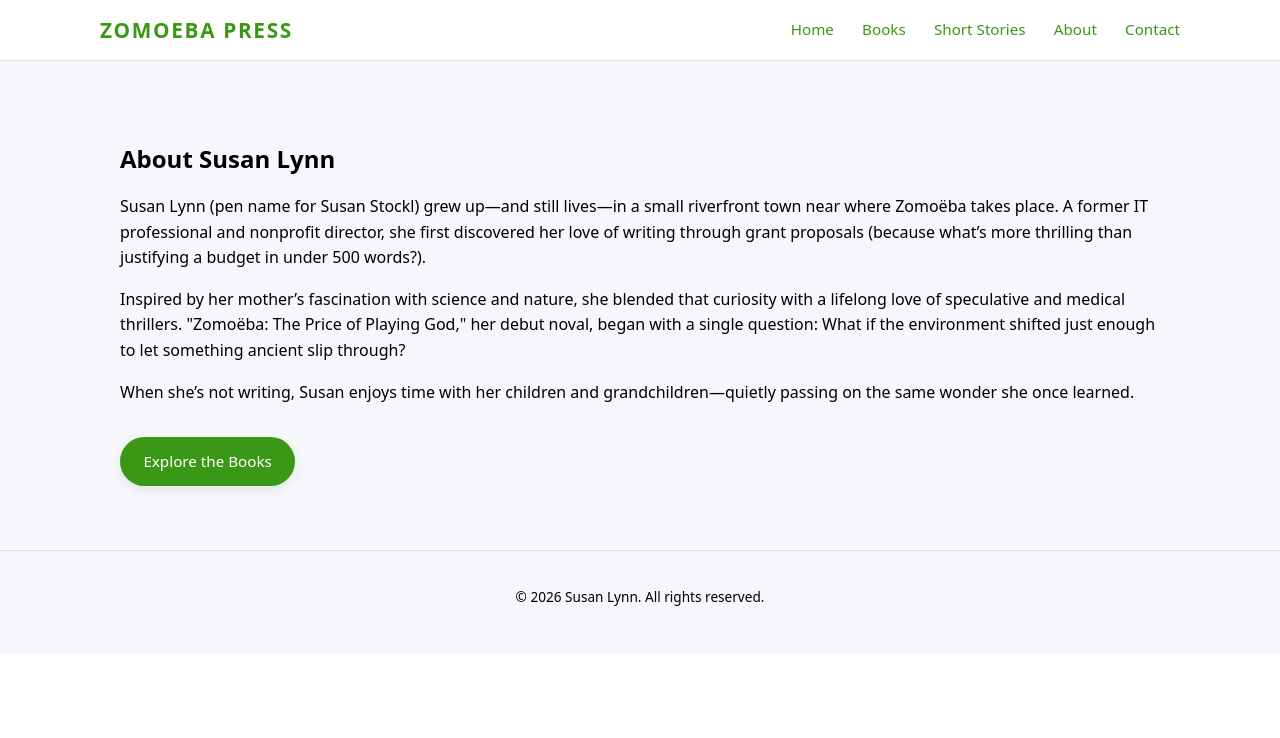
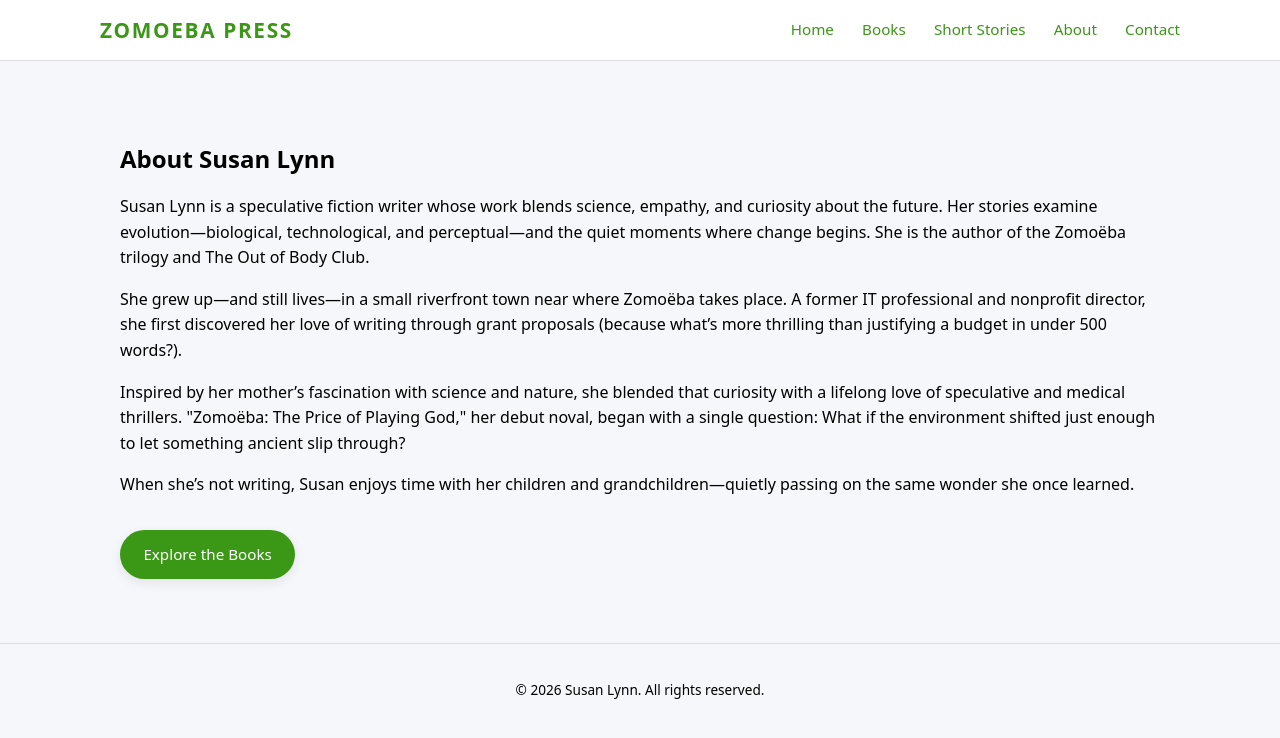
Before and after one commit to susanlynn-books/zomoeba, a Jekyll site: the page built from about.md, in a window 1280 px wide. Shown: the top 738 px of the page. Built offline with Jekyll 4.4.1, drawn with Linux system fonts in a browser that asks for light colours.

Commit message:
Update about.md

```diff
--- a/about.md
+++ b/about.md
@@ -8,7 +8,9 @@ permalink: /about/
   <div class="container">
     <h2>About Susan Lynn </h2>
 
-<p>Susan Lynn (pen name for Susan Stockl) grew up—and still lives—in a small riverfront town near where Zomoëba takes place. A former IT professional and nonprofit director, she first discovered her love of writing through grant proposals (because what’s more thrilling than justifying a budget in under 500 words?).
+    <p>Susan Lynn is a speculative fiction writer whose work blends science, empathy, and curiosity about the future. Her stories examine evolution—biological, technological, and perceptual—and the quiet moments where change begins. She is the author of the Zomoëba trilogy and The Out of Body Club.</p>
+
+<p>She grew up—and still lives—in a small riverfront town near where Zomoëba takes place. A former IT professional and nonprofit director, she first discovered her love of writing through grant proposals (because what’s more thrilling than justifying a budget in under 500 words?).
    </p>
 
 <p>Inspired by her mother’s fascination with science and nature, she blended that curiosity with a lifelong love of speculative and medical thrillers. "Zomoëba: The Price of Playing God," her debut noval, began with a single question: What if the environment shifted just enough to let something ancient slip through?
```
